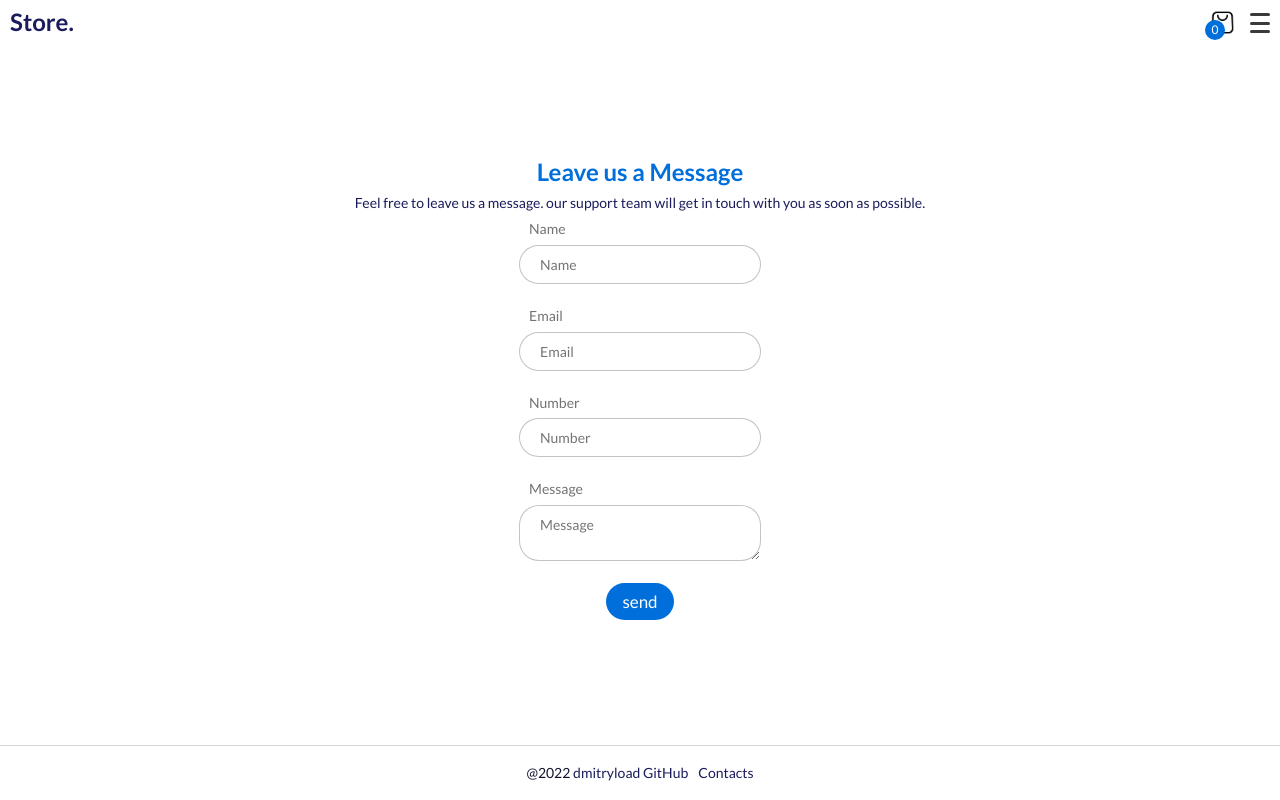
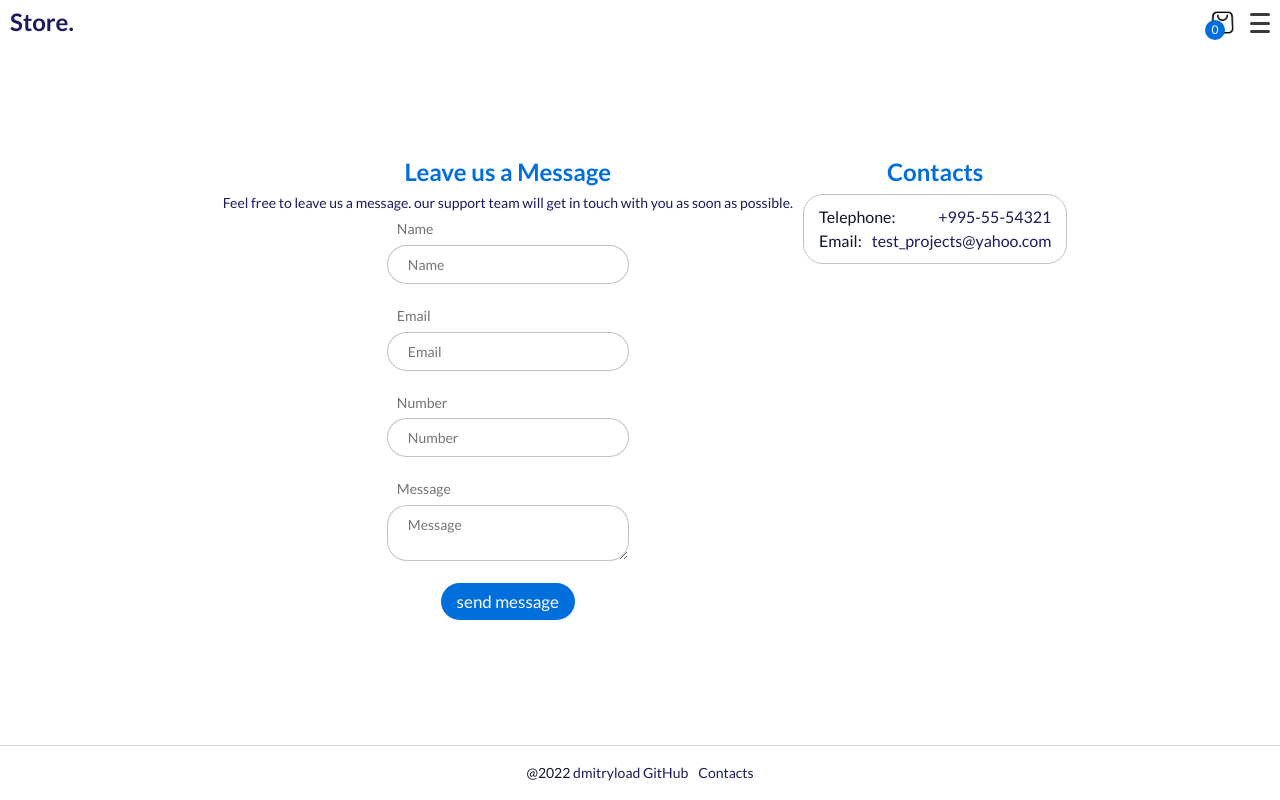
Before and after one commit to dmitriibutakov/store, a Nuxt app: page /contact-us in a window 1280 px wide. Built offline with nearby package versions, Linux system fonts and the light colour scheme.

Commit message:
finished layout for contact-us page

```diff
--- /dev/null
+++ b/components/v-contact-us/v-contact-us.vue
@@ -0,0 +1,58 @@
+<template>
+  <div class="contacts__block">
+    <h2 class="contacts__title">Contacts</h2>
+
+    <div class="contacts__info">
+      <p class="contacts__desc">Telephone:
+        <a href="tel:+995-55-54321" class="contacts__link">
+          +995-55-54321
+        </a>
+      </p>
+      <p class="contacts__desc">Email:
+        <a href="mailto:test_project@yahoo.com" class="contacts__link">
+          test_projects@yahoo.com
+        </a>
+      </p>
+    </div>
+  </div>
+</template>
+
+<script>
+export default {}
+</script>
+
+<style scoped lang="scss">
+.contacts__block {
+  display: flex;
+  flex-direction: column;
+  align-items: center;
+  justify-content: center;
+
+  .contacts__title {
+    font-size: 24px;
+    color: #006edb;
+    font-weight: 600;
+    margin: 10px 0;
+  }
+
+  .contacts__info {
+    border: 1px solid rgba(134, 133, 133, 0.48);
+    border-radius: 20px;
+    padding: 10px 15px;
+    .contacts__name {
+      font-size: 18px;
+      font-weight: 500;
+      color: #1a1c5b;
+      margin-bottom: 5px;
+    }
+    .contacts__desc {
+      display: flex;
+      justify-content: space-between;
+      line-height: 1.5;
+      .contacts__link {
+        margin-left: 10px;
+      }
+    }
+  }
+}
+</style>
--- a/components/v-form-contact-us/v-form-contact-us.vue
+++ b/components/v-form-contact-us/v-form-contact-us.vue
@@ -12,7 +12,7 @@
                @customChange="handleCustomChange"
                :placeholder="data"/>
     </form>
-    <v-button @onClick="sendClick">send</v-button>
+    <v-button @onClick="sendClick">send message</v-button>
 
   </div>
 </template>
--- a/pages/contact-us/index.vue
+++ b/pages/contact-us/index.vue
@@ -1,7 +1,8 @@
 <template>
-<div class="contactUs__block">
-  <v-form-contact-us/>
-</div>
+  <div class="contactUs__block">
+    <v-form-contact-us/>
+    <v-contact-us/>
+  </div>
 </template>
 
 <script>
@@ -11,6 +12,8 @@
 <style scoped lang="scss">
 .contactUs__block {
   display: flex;
-  flex-direction: column;
+  flex-wrap: wrap;
+  justify-content: center;
+  align-items: flex-start;
 }
 </style>
```
